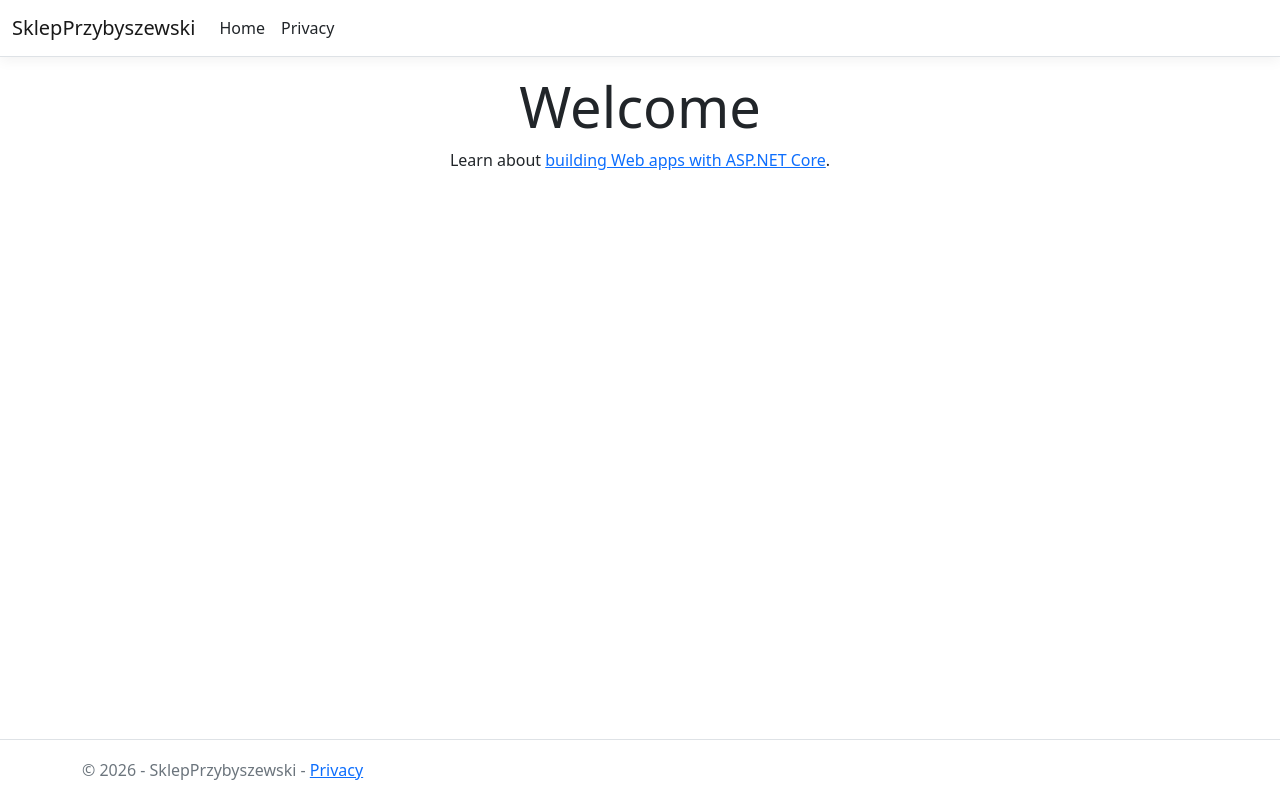
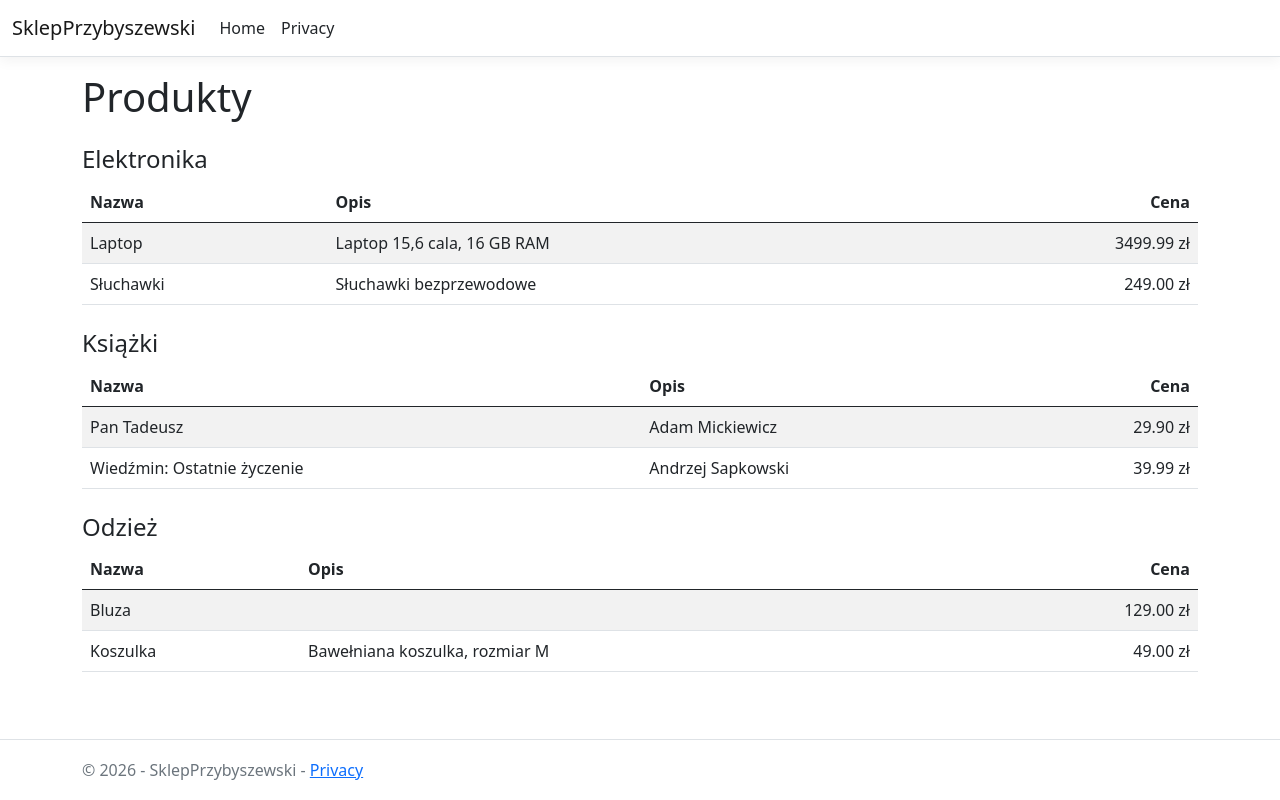
Before and after one commit to Kacper218/SklepPrzybyszewski, an ASP.NET Core app: page / in a window 1280 px wide. Run offline with ASP.NET Core 8, Linux system fonts and the light colour scheme; data comes from the database, SQL or seed files in the repository; style sheets or scripts are compiled from the project's sources.

Commit message:
Display categories and products on home page

```diff
--- a/Controllers/HomeController.cs
+++ b/Controllers/HomeController.cs
@@ -1,5 +1,7 @@
 using System.Diagnostics;
 using Microsoft.AspNetCore.Mvc;
+using Microsoft.EntityFrameworkCore;
+using SklepPrzybyszewski.Data;
 using SklepPrzybyszewski.Models;
 
 namespace SklepPrzybyszewski.Controllers;
@@ -7,15 +9,22 @@ namespace SklepPrzybyszewski.Controllers;
 public class HomeController : Controller
 {
     private readonly ILogger<HomeController> _logger;
+    private readonly ApplicationDbContext _context;
 
-    public HomeController(ILogger<HomeController> logger)
+    public HomeController(ILogger<HomeController> logger, ApplicationDbContext context)
     {
         _logger = logger;
+        _context = context;
     }
 
-    public IActionResult Index()
+    public async Task<IActionResult> Index()
     {
-        return View();
+        var categories = await _context.Categories
+            .Include(category => category.Products)
+            .OrderBy(category => category.Name)
+            .ToListAsync();
+
+        return View(categories);
     }
 
     public IActionResult Privacy()
--- a/Views/Home/Index.cshtml
+++ b/Views/Home/Index.cshtml
@@ -1,8 +1,43 @@
+@model List<Category>
 @{
-    ViewData["Title"] = "Home Page";
+    ViewData["Title"] = "Produkty";
 }
 
-<div class="text-center">
-    <h1 class="display-4">Welcome</h1>
-    <p>Learn about <a href="https://learn.microsoft.com/aspnet/core">building Web apps with ASP.NET Core</a>.</p>
-</div>
+<h1>Produkty</h1>
+
+@if (Model.Count == 0)
+{
+    <p class="text-muted">Brak kategorii w bazie danych.</p>
+}
+
+@foreach (var category in Model)
+{
+    <h2 class="h4 mt-4">@category.Name</h2>
+
+    @if (category.Products.Count == 0)
+    {
+        <p class="text-muted">Brak produktów w tej kategorii.</p>
+    }
+    else
+    {
+        <table class="table table-striped">
+            <thead>
+                <tr>
+                    <th>Nazwa</th>
+                    <th>Opis</th>
+                    <th class="text-end">Cena</th>
+                </tr>
+            </thead>
+            <tbody>
+                @foreach (var product in category.Products.OrderBy(p => p.Name))
+                {
+                    <tr>
+                        <td>@product.Name</td>
+                        <td>@product.Description</td>
+                        <td class="text-end">@product.Price.ToString("0.00") zł</td>
+                    </tr>
+                }
+            </tbody>
+        </table>
+    }
+}
```
